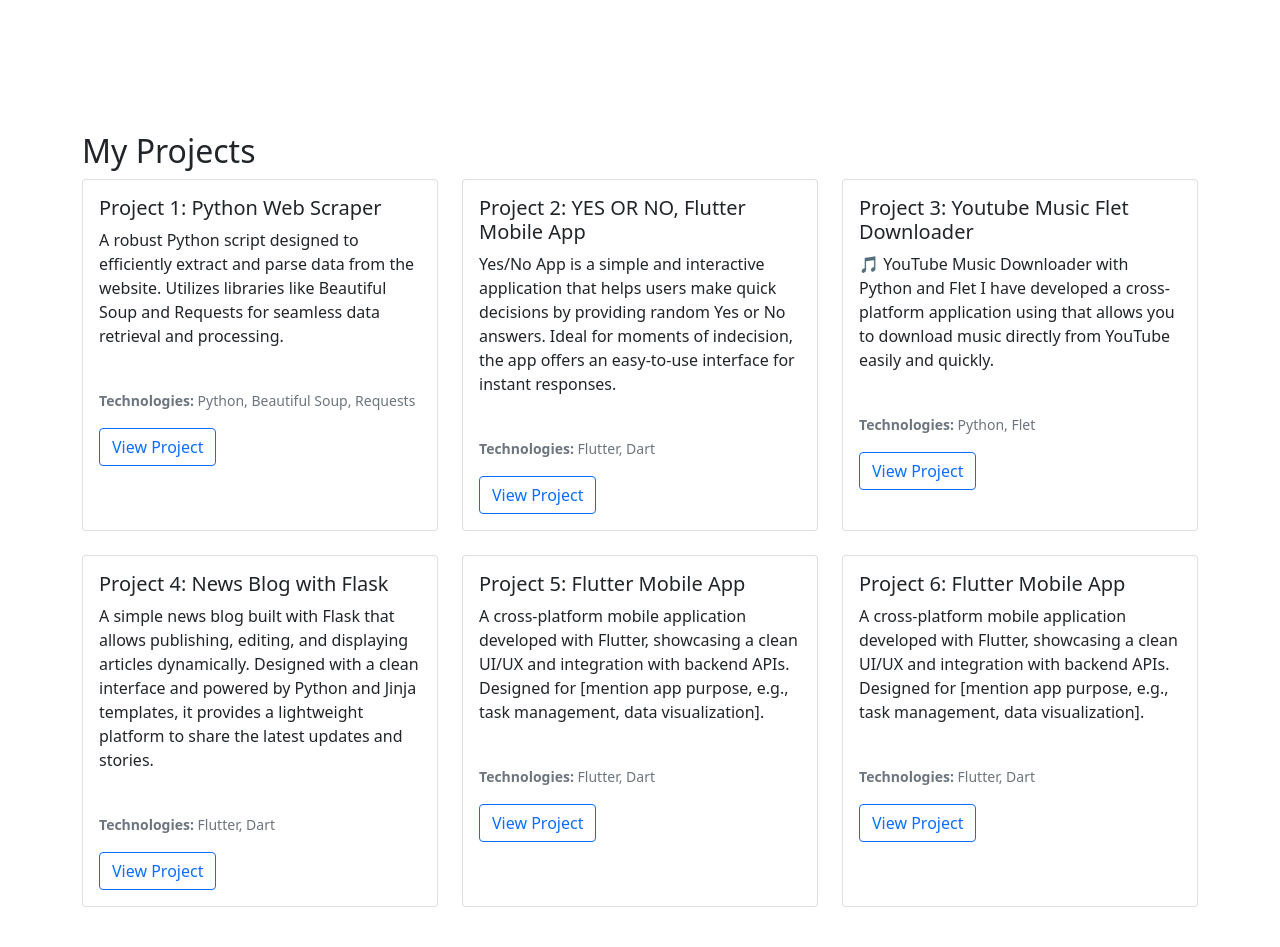
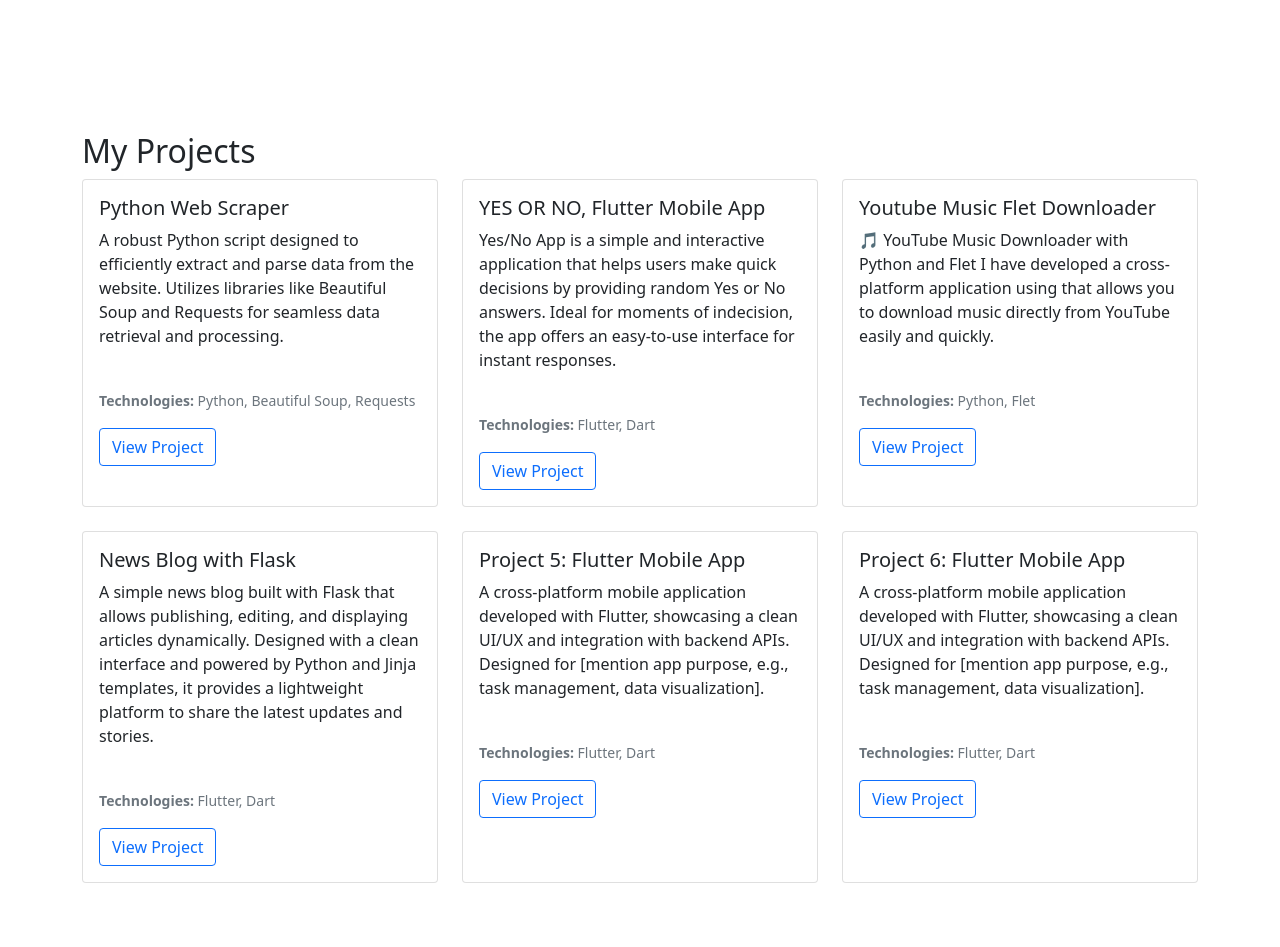
Before and after one commit to marvinzuniga19/mz_portfolio_fastApi, a Python web app: template templates/index.html in a window 1280 px wide. Shown: the part 426-1373 px from the top of the page. Run offline with Jinja, Linux system fonts and the light colour scheme; the template is opened without the code that fills it, so the values that code supplies are empty.

Commit message:
more changes

```diff
--- a/templates/index.html
+++ b/templates/index.html
@@ -64,7 +64,7 @@
                 <div class="col">
                     <div class="card h-100">
                         <div class="card-body">
-                            <h5 class="card-title">Project 1: Python Web Scraper</h5>
+                            <h5 class="card-title">Python Web Scraper</h5>
                             <p class="card-text">A robust Python script designed to efficiently extract and parse data from the website. Utilizes libraries like Beautiful Soup and Requests for seamless data retrieval and processing.</p>
                             <img src="" alt="">
                             <p class="card-text"><small class="text-muted"><strong>Technologies:</strong> Python, Beautiful Soup, Requests</small></p>
@@ -76,7 +76,7 @@
                 <div class="col">
                     <div class="card h-100">
                         <div class="card-body">
-                            <h5 class="card-title">Project 2: YES OR NO, Flutter Mobile App </h5>
+                            <h5 class="card-title">YES OR NO, Flutter Mobile App </h5>
                             <p class="card-text">Yes/No App is a simple and interactive application that helps users make quick decisions by providing random Yes or No answers. Ideal for moments of indecision, the app offers an easy-to-use interface for instant responses.</p>
                             <img src="" alt="">
                             <p class="card-text"><small class="text-muted"><strong>Technologies:</strong> Flutter, Dart</small></p>
@@ -88,7 +88,7 @@
                 <div class="col">
                     <div class="card h-100">
                         <div class="card-body">
-                            <h5 class="card-title">Project 3: Youtube Music Flet Downloader</h5>
+                            <h5 class="card-title">Youtube Music Flet Downloader</h5>
                             <p class="card-text">🎵 YouTube Music Downloader with Python and Flet
                             I have developed a cross-platform application using that allows you to download music directly from YouTube easily and quickly.</p>
                             <img src="" alt="">
@@ -101,7 +101,7 @@
                  <div class="col">
                     <div class="card h-100">
                         <div class="card-body">
-                            <h5 class="card-title">Project 4: News Blog with Flask</h5>
+                            <h5 class="card-title">News Blog with Flask</h5>
                             <p class="card-text">A simple news blog built with Flask that allows publishing, editing, and displaying articles dynamically. Designed with a clean interface and powered by Python and Jinja templates, it provides a lightweight platform to share the latest updates and stories.</p>
                             <img src="" alt="">
                             <p class="card-text"><small class="text-muted"><strong>Technologies:</strong> Flutter, Dart</small></p>
```
